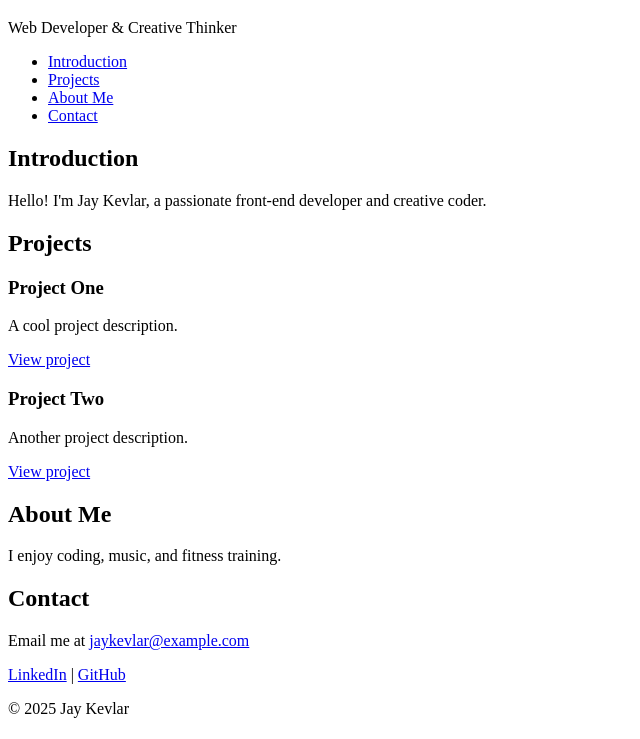
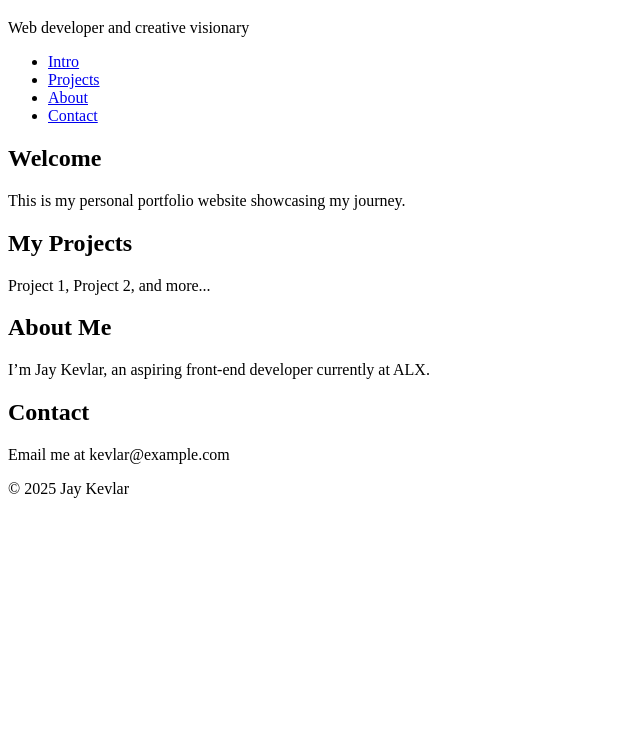
Before and after one commit to jaykevlar/My_First_Portfolio, a plain HTML site: page html_basic/portfolio/index.html in a window 1280 px wide. Shown: the part 61-800 px from the top of the page, without its empty margins (0-640 px from the left). Drawn offline with Linux system fonts and the light colour scheme.

Commit message:
Fix: Add missing content to portfolio/index.html

```diff
--- a/html_basic/portfolio/index.html
+++ b/html_basic/portfolio/index.html
@@ -2,54 +2,43 @@
 <html lang="en">
 <head>
   <meta charset="utf-8">
-  <title>Jay Kevlar - Personal Portfolio</title>
+  <title>Personal Portfolio</title>
 </head>
 <body>
   <header>
     <h1>Jay Kevlar</h1>
-    <p>Web Developer & Creative Thinker</p>
+    <p>Web developer and creative visionary</p>
   </header>
 
   <nav>
     <ul>
-      <li><a href="#introduction">Introduction</a></li>
+      <li><a href="#introduction">Intro</a></li>
       <li><a href="#projects">Projects</a></li>
-      <li><a href="#about">About Me</a></li>
+      <li><a href="#about">About</a></li>
       <li><a href="#contact">Contact</a></li>
     </ul>
   </nav>
 
   <section id="introduction">
-    <h2>Introduction</h2>
-    <p>Hello! I'm Jay Kevlar, a passionate front-end developer and creative coder.</p>
+    <article>
+      <h2>Welcome</h2>
+      <p>This is my personal portfolio website showcasing my journey.</p>
+    </article>
   </section>
 
   <section id="projects">
-    <h2>Projects</h2>
-    <article class="project">
-      <h3>Project One</h3>
-      <p>A cool project description.</p>
-      <a href="https://github.com/jaykevlar/project1" target="_blank">View project</a>
-    </article>
-    <article class="project">
-      <h3>Project Two</h3>
-      <p>Another project description.</p>
-      <a href="https://github.com/jaykevlar/project2" target="_blank">View project</a>
-    </article>
+    <h2>My Projects</h2>
+    <p>Project 1, Project 2, and more...</p>
   </section>
 
   <section id="about">
     <h2>About Me</h2>
-    <p>I enjoy coding, music, and fitness training.</p>
+    <p>I’m Jay Kevlar, an aspiring front-end developer currently at ALX.</p>
   </section>
 
   <section id="contact">
     <h2>Contact</h2>
-    <p>Email me at <a href="mailto:jaykevlar@example.com">jaykevlar@example.com</a></p>
-    <p>
-      <a href="https://linkedin.com/in/jaykevlar" target="_blank">LinkedIn</a> |
-      <a href="https://github.com/jaykevlar" target="_blank">GitHub</a>
-    </p>
+    <p>Email me at kevlar@example.com</p>
   </section>
 
   <footer>
```
